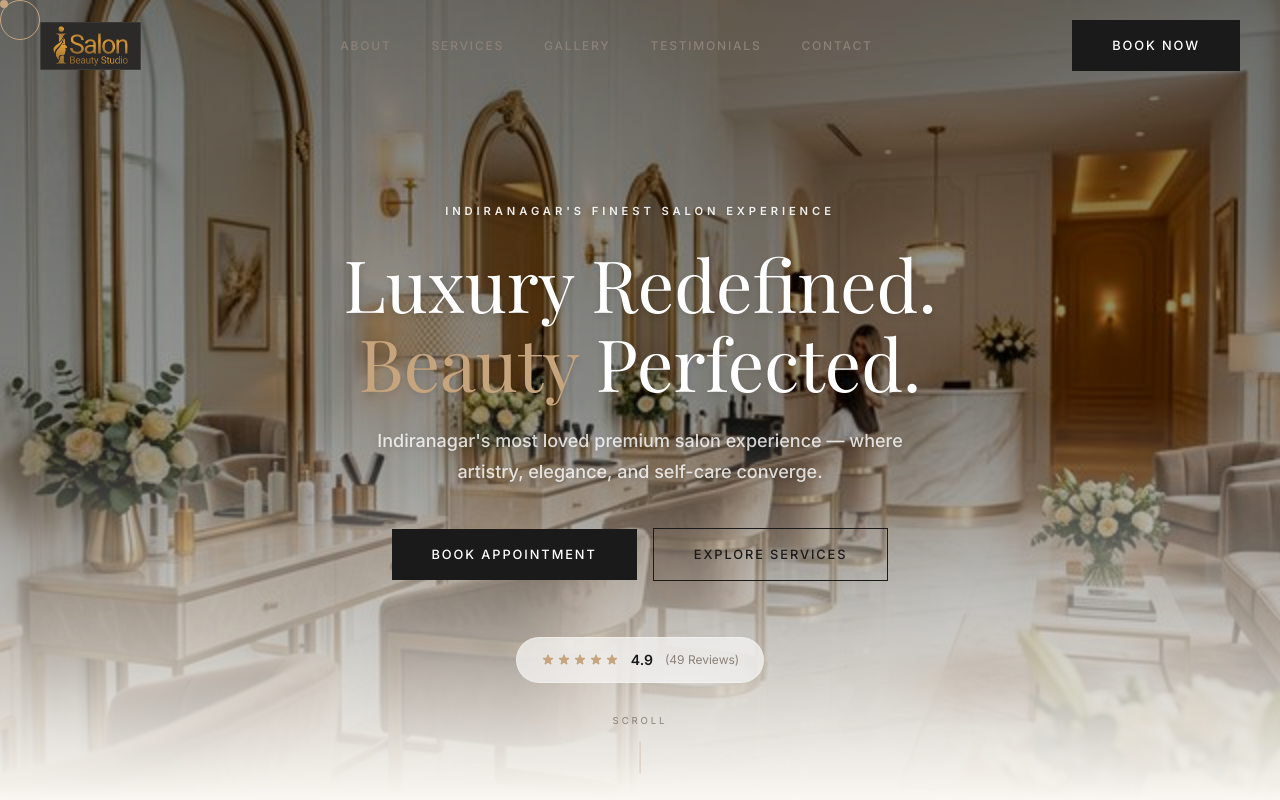
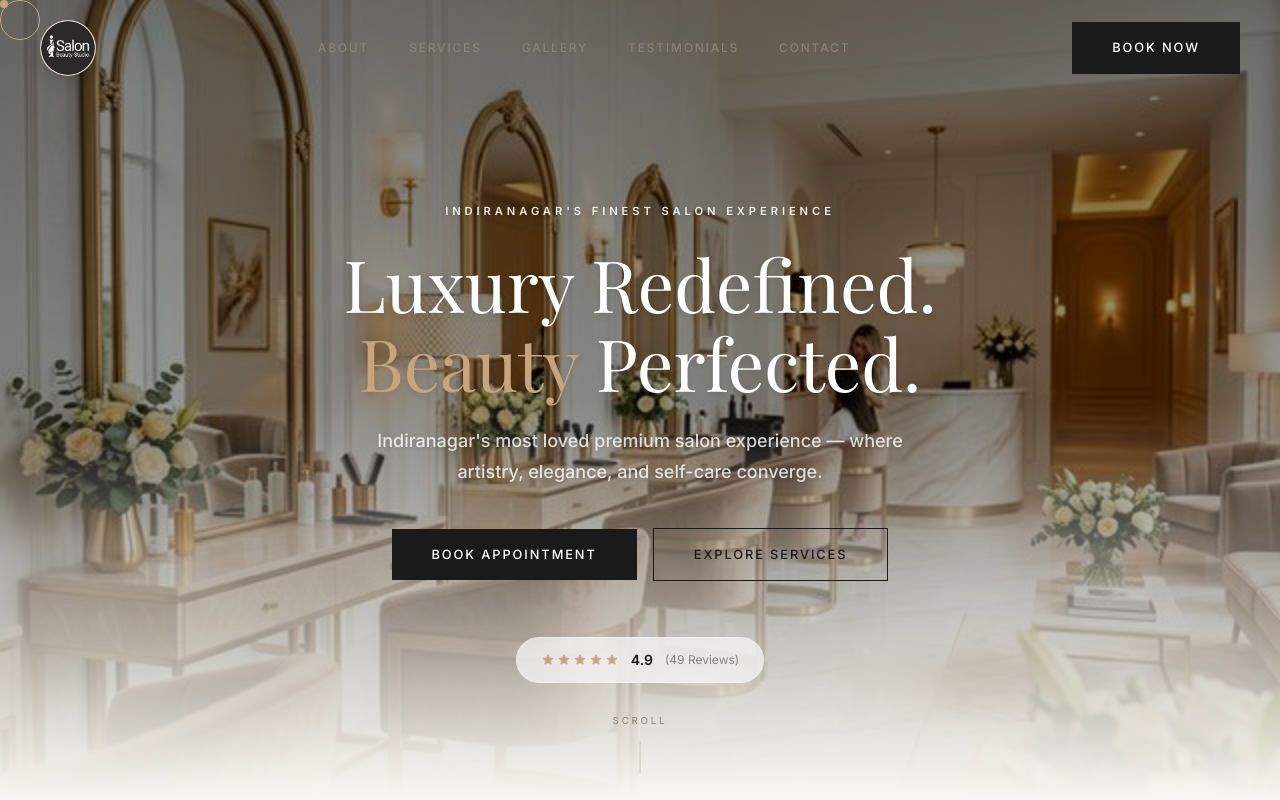
Before and after one commit to codejunkie-droid/isalo, a Next.js app: page / in a window 1280 px wide. Shown: the top 800 px of the page. Built offline with nearby package versions, Linux system fonts and the light colour scheme; a web font is replaced by a local one.

Commit message:
fix: use logo3.jpeg everywhere and ensure visibility

```diff
--- a/src/components/Footer.tsx
+++ b/src/components/Footer.tsx
@@ -9,13 +9,14 @@ export default function Footer() {
       <div className="max-w-[1200px] mx-auto">
         <div className="grid md:grid-cols-3 gap-10 mb-12">
           {/* Brand */}
-          <div className="flex flex-col items-start gap-3">
-            <img
-              src="/images/logo1.jpeg"
-              alt="iSalon Logo"
-              className="h-24 md:h-28 w-auto object-contain"
-              style={{ mixBlendMode: 'screen' }}
-            />
+          <div className="flex flex-col items-start gap-4">
+            <div className="relative w-20 h-20 md:w-24 md:h-24 overflow-hidden rounded-full bg-white border border-[var(--color-gold)]/50">
+              <img
+                src="/images/logo3.jpeg"
+                alt="iSalon Logo"
+                className="w-full h-full object-contain"
+              />
+            </div>
             <p
               className="text-[0.55rem] tracking-[0.2em] uppercase mb-4"
               style={{ color: "var(--color-gold)" }}
--- a/src/components/Navbar.tsx
+++ b/src/components/Navbar.tsx
@@ -44,12 +44,13 @@ export default function Navbar() {
         <div className="max-w-[1400px] mx-auto px-6 md:px-10 flex items-center justify-between">
           {/* Logo */}
           <a href="#" className="flex items-center group">
-            <img
-              src={scrolled ? "/images/logo3.jpeg" : "/images/logo2.jpeg"}
-              alt="iSalon Logo"
-              className="h-10 md:h-12 w-auto object-contain group-hover:opacity-80 transition-all duration-500"
-              style={{ mixBlendMode: scrolled ? 'multiply' : 'screen' }}
-            />
+            <div className="relative w-12 h-12 md:w-14 md:h-14 overflow-hidden rounded-full border border-[var(--color-gold)]/50 bg-white shadow-lg shrink-0">
+              <img
+                src="/images/logo3.jpeg"
+                alt="iSalon Logo"
+                className="w-full h-full object-contain group-hover:scale-105 transition-all duration-500"
+              />
+            </div>
           </a>
 
           {/* Desktop Nav */}
```
